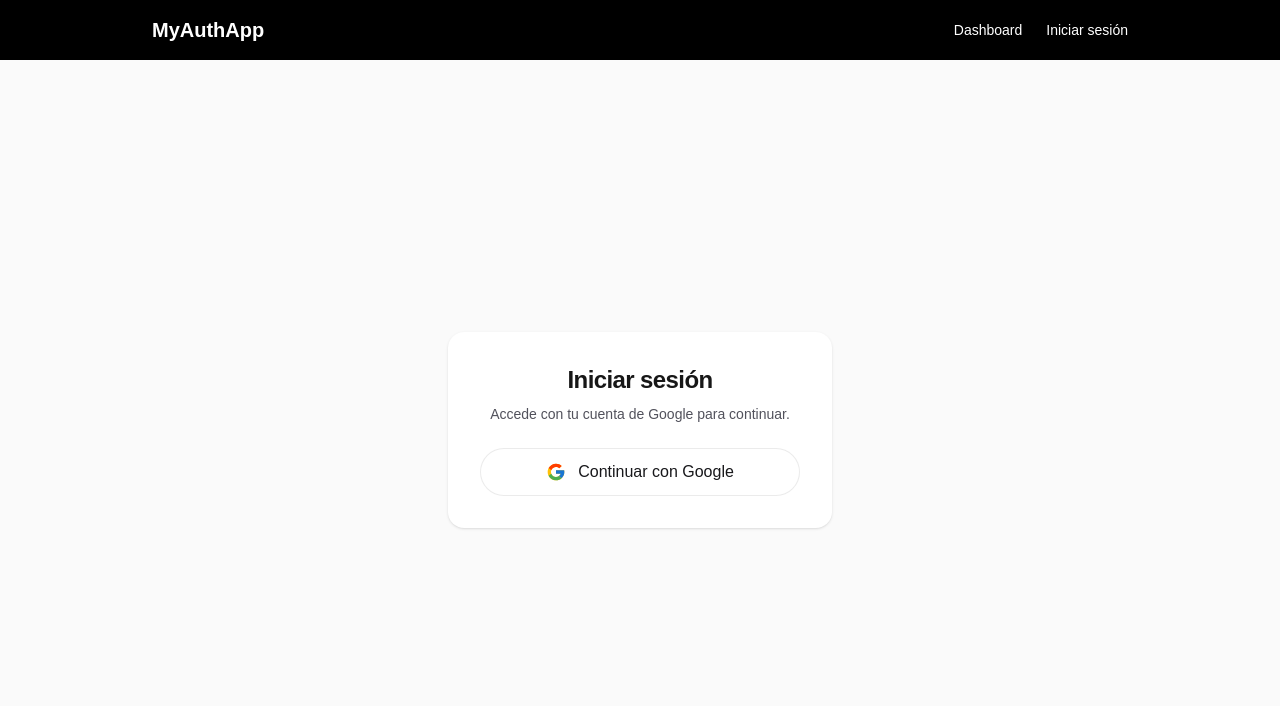
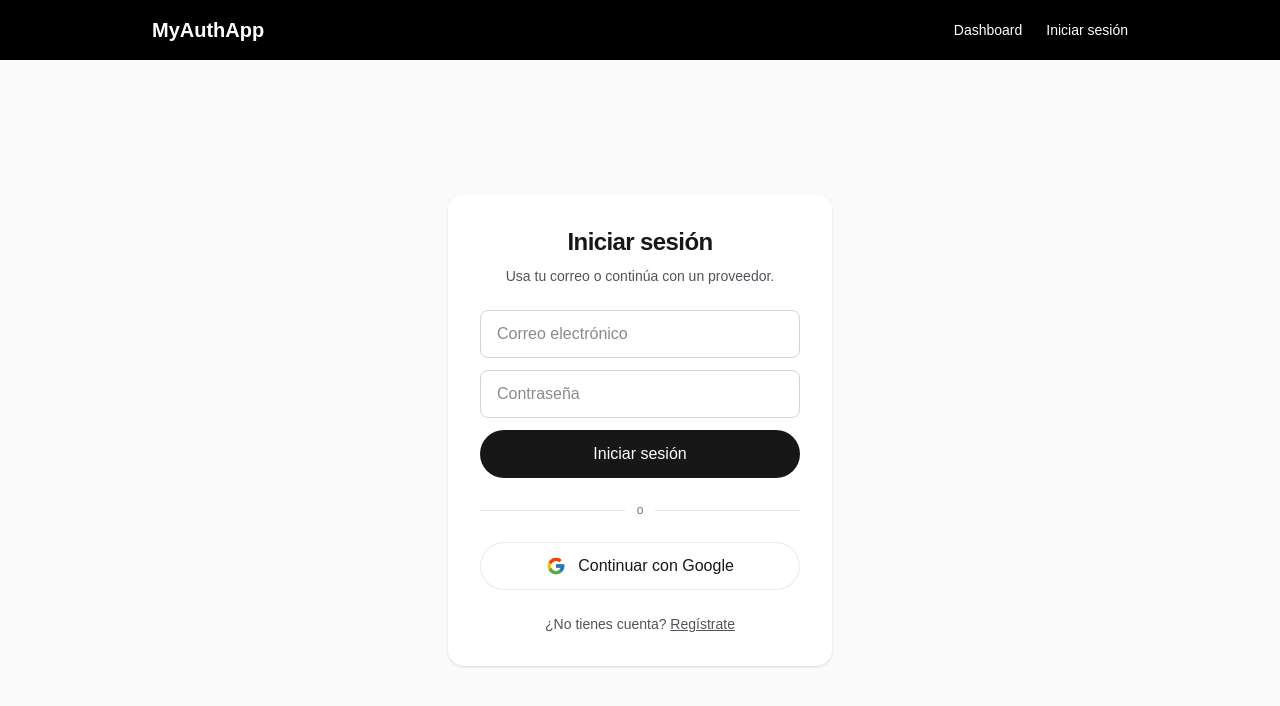
Before and after one commit to JasonGomezzz/Lab13-DAWA, a Next.js app: page /signIn in a window 1280 px wide. Shown: the top 706 px of the page. Built offline with nearby package versions, Linux system fonts and the light colour scheme; no server answers.

Commit message:
feat(web): integrar credenciales y GitHub en signIn y agregar página de registro

```diff
--- /dev/null
+++ b/src/app/register/page.tsx
@@ -0,0 +1,39 @@
+import { Suspense } from "react";
+import Link from "next/link";
+import { redirect } from "next/navigation";
+import { getServerSession } from "next-auth";
+import { authOptions } from "@/lib/auth";
+import RegisterForm from "@/components/RegisterForm";
+
+async function RegisterContent() {
+  const session = await getServerSession(authOptions);
+  if (session) redirect("/dashboard");
+
+  return (
+    <div className="flex w-full max-w-sm flex-col gap-6 rounded-2xl bg-white p-8 shadow-sm dark:bg-zinc-950">
+      <div className="flex flex-col gap-2 text-center">
+        <h1 className="text-2xl font-semibold tracking-tight">Crear cuenta</h1>
+        <p className="text-sm text-zinc-600 dark:text-zinc-400">
+          Regístrate con tu correo y una contraseña segura.
+        </p>
+      </div>
+      <RegisterForm />
+      <p className="text-center text-sm text-zinc-600 dark:text-zinc-400">
+        ¿Ya tienes cuenta?{" "}
+        <Link href="/signIn" className="font-medium underline">
+          Inicia sesión
+        </Link>
+      </p>
+    </div>
+  );
+}
+
+export default function RegisterPage() {
+  return (
+    <main className="flex flex-1 items-center justify-center bg-zinc-50 px-4 py-8 dark:bg-black">
+      <Suspense fallback={null}>
+        <RegisterContent />
+      </Suspense>
+    </main>
+  );
+}
--- a/src/app/signIn/page.tsx
+++ b/src/app/signIn/page.tsx
@@ -1,7 +1,10 @@
 import { Suspense } from "react";
+import Link from "next/link";
 import { redirect } from "next/navigation";
 import { getServerSession } from "next-auth";
-import { authOptions } from "@/lib/auth";
+import { authOptions, githubEnabled } from "@/lib/auth";
+import CredentialsForm from "@/components/CredentialsForm";
+import GitHubSignInButton from "@/components/GitHubSignInButton";
 import GoogleSignInButton from "@/components/GoogleSignInButton";
 
 async function LoginContent() {
@@ -13,17 +16,32 @@ async function LoginContent() {
       <div className="flex flex-col gap-2 text-center">
         <h1 className="text-2xl font-semibold tracking-tight">Iniciar sesión</h1>
         <p className="text-sm text-zinc-600 dark:text-zinc-400">
-          Accede con tu cuenta de Google para continuar.
+          Usa tu correo o continúa con un proveedor.
         </p>
       </div>
-      <GoogleSignInButton />
+      <CredentialsForm />
+      <div className="flex items-center gap-3 text-xs text-zinc-500">
+        <span className="h-px flex-1 bg-zinc-200 dark:bg-zinc-800" />
+        o
+        <span className="h-px flex-1 bg-zinc-200 dark:bg-zinc-800" />
+      </div>
+      <div className="flex flex-col gap-3">
+        <GoogleSignInButton />
+        {githubEnabled && <GitHubSignInButton />}
+      </div>
+      <p className="text-center text-sm text-zinc-600 dark:text-zinc-400">
+        ¿No tienes cuenta?{" "}
+        <Link href="/register" className="font-medium underline">
+          Regístrate
+        </Link>
+      </p>
     </div>
   );
 }
 
 export default function LoginPage() {
   return (
-    <main className="flex flex-1 items-center justify-center bg-zinc-50 px-4 dark:bg-black">
+    <main className="flex flex-1 items-center justify-center bg-zinc-50 px-4 py-8 dark:bg-black">
       <Suspense fallback={null}>
         <LoginContent />
       </Suspense>
```
